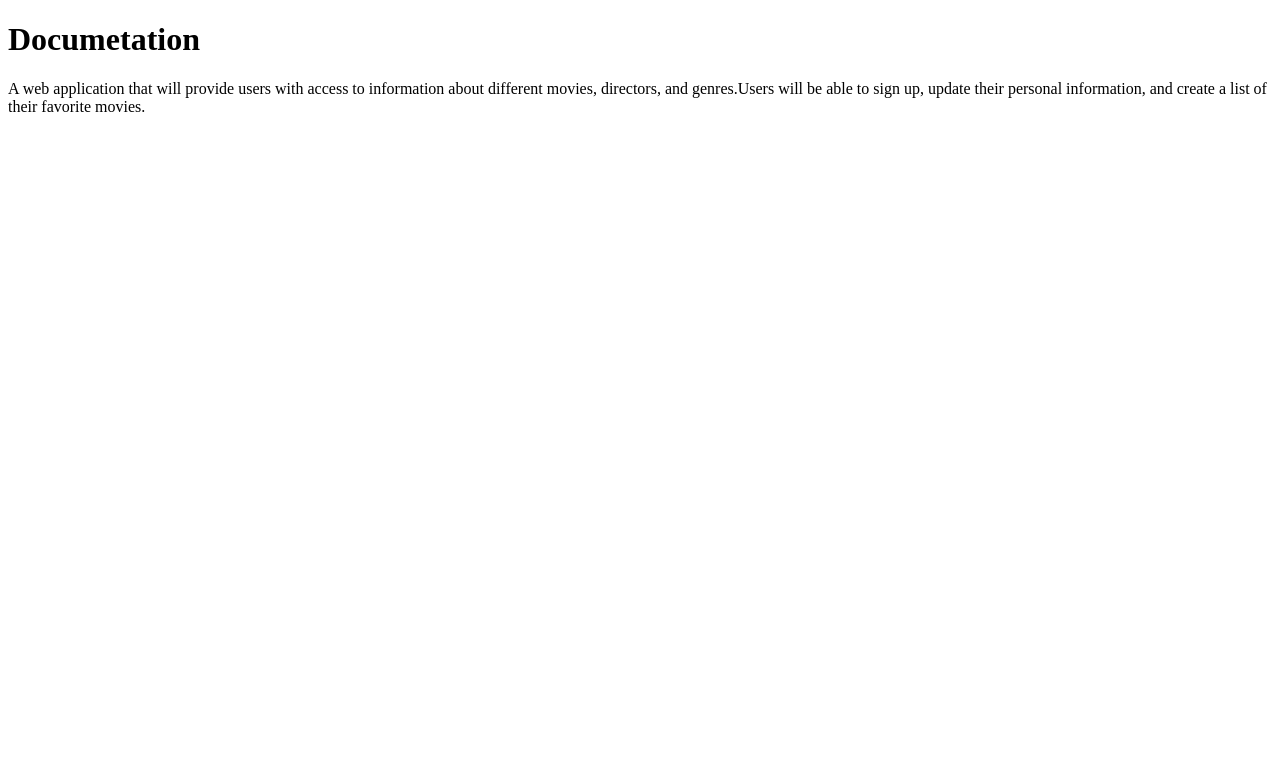
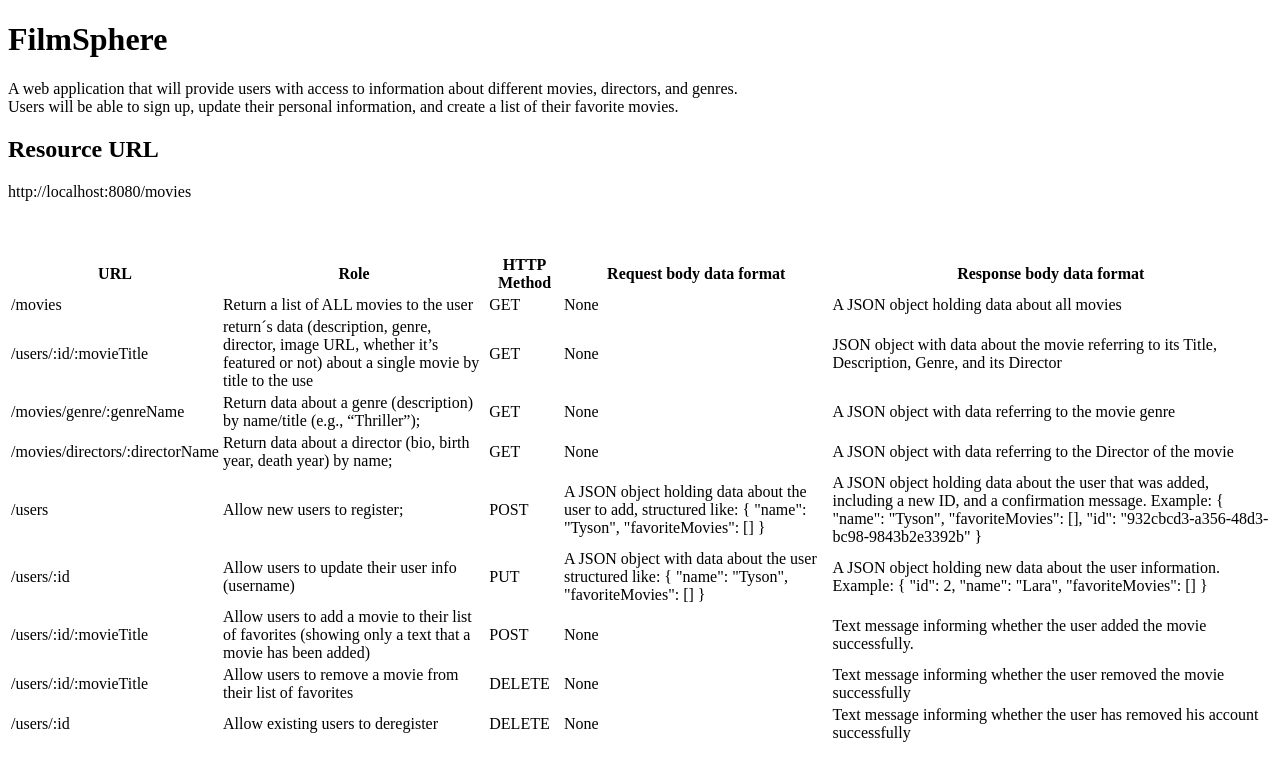
Before and after one commit to penathecreative/movie_api, a plain HTML site: page public/documentation.html in a window 1280 px wide. Drawn offline with Linux system fonts and the light colour scheme.

Commit message:
Update documentation.html

```diff
--- a/public/documentation.html
+++ b/public/documentation.html
@@ -8,13 +8,114 @@
 </head>
 
 <body>
-    <h1>Documetation</h1>
+    <h1>FilmSphere</h1>
 
     <p>A web application that will provide users with access to information about different movies, directors, and
-        genres.Users will be able to sign up, update their personal information, and create a list of their favorite
+        genres.<br> Users will be able to sign up, update their personal information, and create a list of their
+        favorite
         movies.
     </p>
 
+    <h2>Resource URL</h2>
+    <p>http://localhost:8080/movies</p>
+    <br>
+    <br>
+    <table>
+        <thead>
+            <tr class="header">
+                <th>URL</th>
+                <th>Role</th>
+                <th>HTTP Method</th>
+                <th>Request body data format</th>
+                <th>Response body data format</th>
+            </tr>
+        </thead>
+        <tbody>
+            <tr>
+                <td>/movies</td>
+                <td>Return a list of ALL movies to the user</td>
+                <td>GET</td>
+                <td>None</td>
+                <td>A JSON object holding data about all movies
+                </td>
+            </tr>
+            <tr>
+                <td>/users/:id/:movieTitle</td>
+                <td>return´s data (description, genre, director, image URL, whether it’s featured or not) about a single
+                    movie by title to the
+                    use</td>
+                <td>GET</td>
+                <td>None</td>
+                <td>JSON object with data about the movie referring to its Title, Description, Genre, and its Director
+                </td>
+            </tr>
+            <tr>
+                <td>/movies/genre/:genreName</td>
+                <td>Return data about a genre (description) by name/title (e.g., “Thriller”);
+                </td>
+                <td>GET</td>
+                <td>None</td>
+                <td>A JSON object with data referring to the movie genre</td>
+            </tr>
+            <tr>
+                <td>/movies/directors/:directorName</td>
+                <td>Return data about a director (bio, birth year, death year) by name;
+                </td>
+                <td>GET</td>
+                <td>None</td>
+                <td>A JSON object with data referring to the Director of the movie
+                </td>
+            </tr>
+            <tr>
+                <td>/users</td>
+                <td>Allow new users to register;
+                </td>
+                <td>POST</td>
+                <td>A JSON object holding data about the user to add, structured like: { "name": "Tyson",
+                    "favoriteMovies": [] }</td>
+                <td>A JSON object holding data about the user that was added, including a new ID, and a confirmation
+                    message. Example: { "name":
+                    "Tyson", "favoriteMovies":
+                    [], "id": "932cbcd3-a356-48d3-bc98-9843b2e3392b" }</td>
+
+            </tr>
+            <tr>
+                <td>/users/:id</td>
+                <td>Allow users to update their user info (username)</td>
+                <td>PUT</td>
+                <td>A JSON object with data about the user structured like: { "name": "Tyson",
+                    "favoriteMovies": [] }</td>
+                <td>A JSON object holding new data about the user information. Example: { "id": 2, "name": "Lara",
+                    "favoriteMovies": []
+                    }</td>
+            </tr>
+            <tr>
+                <td>/users/:id/:movieTitle</td>
+                <td>Allow users to add a movie to their list of favorites (showing only a text that a movie has been
+                    added)</td>
+                <td>POST</td>
+                <td>None</td>
+                <td>Text message informing whether the user added the movie successfully.</td>
+            </tr>
+            <tr>
+                <td>/users/:id/:movieTitle</td>
+                <td>Allow users to remove a movie from their list of favorites
+                </td>
+                <td>DELETE</td>
+                <td>None</td>
+                <td>Text message informing whether the user removed the movie successfully</td>
+            </tr>
+            <tr>
+                <td>/users/:id
+
+                </td>
+                <td>Allow existing users to deregister</td>
+                <td>DELETE</td>
+                <td>None</td>
+                <td>Text message informing whether the user has removed his account successfully</td>
+            </tr>
+        </tbody>
+    </table>
 </body>
 
 </html>
```
